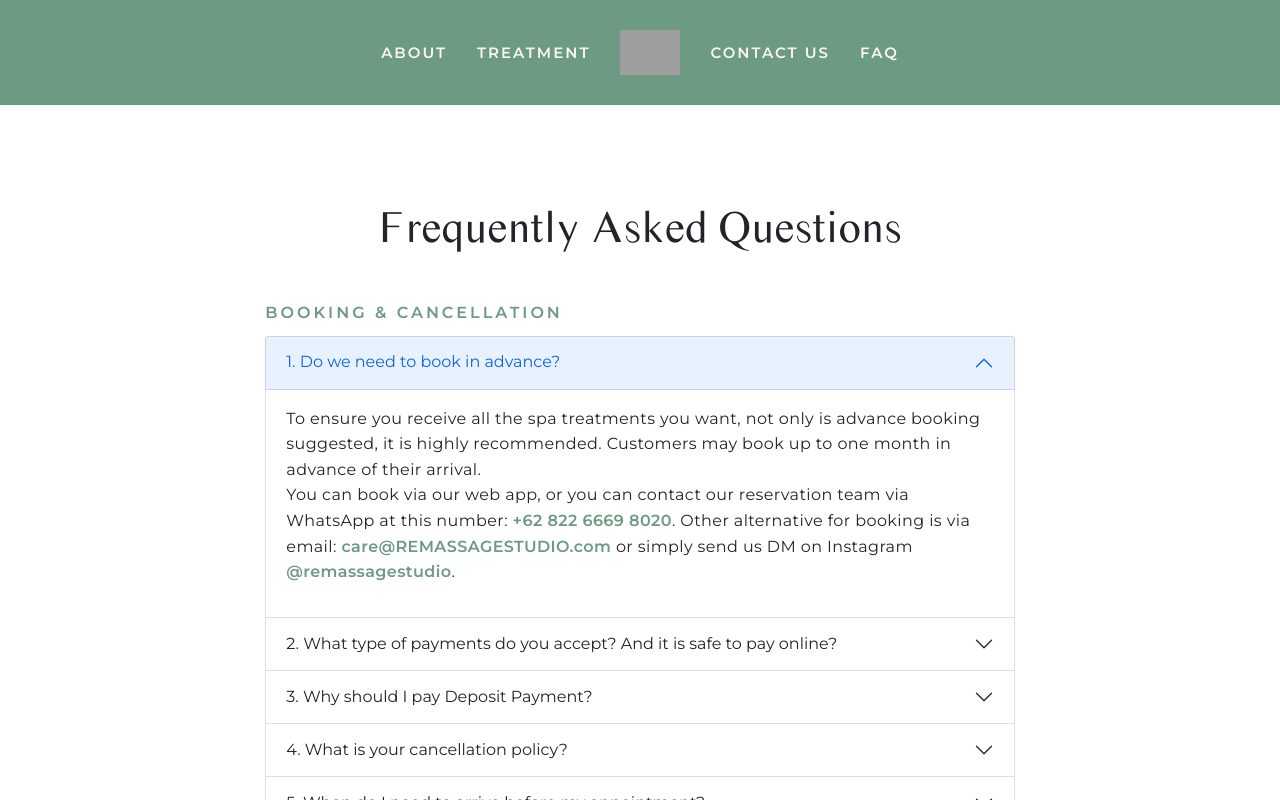
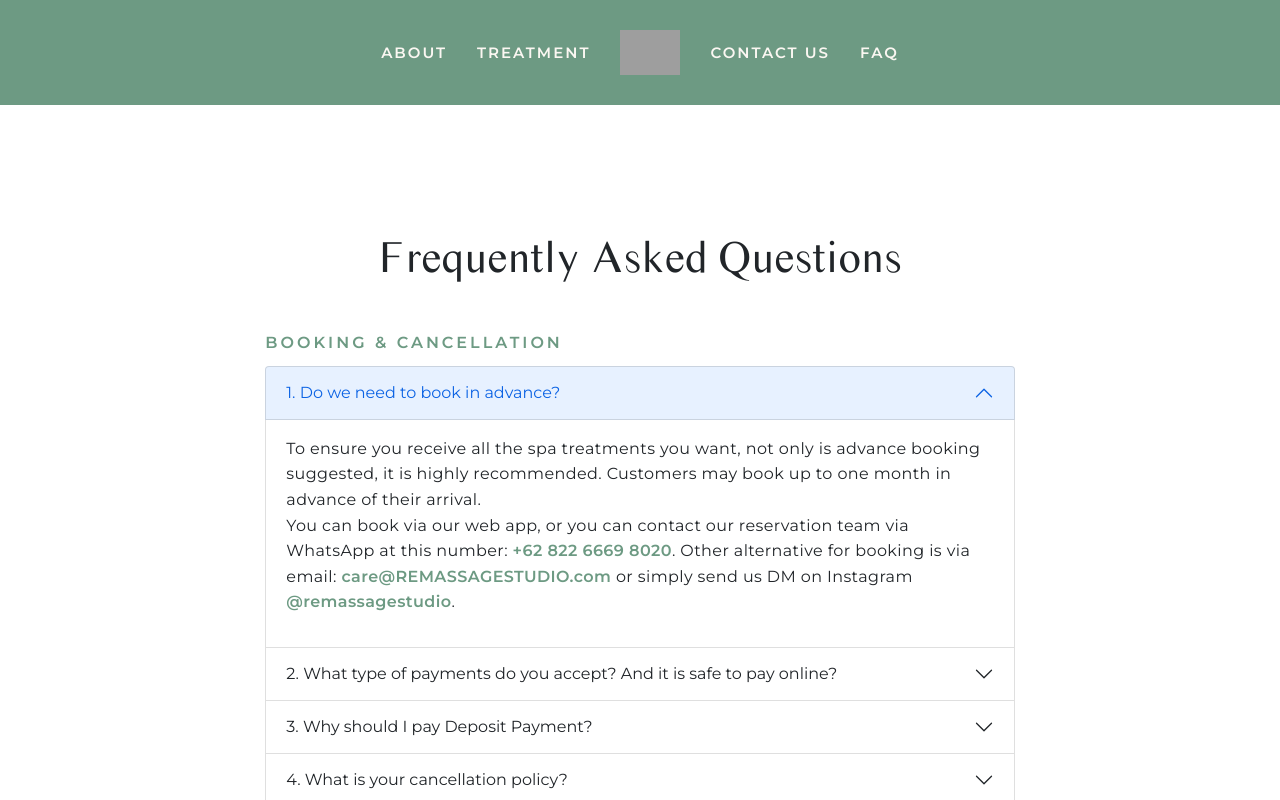
Before and after one commit to aldipee/redayspa, a Next.js app: page /faq in a window 1280 px wide. Shown: the top 800 px of the page. Built offline with nearby package versions, Linux system fonts and the light colour scheme; grey boxes are pictures that could not be loaded.

Commit message:
correct heading format

```diff
--- a/pages/faq.js
+++ b/pages/faq.js
@@ -54,9 +54,9 @@ export default function Home() {
           <div className="row justify-content-center">
             <div className="col col-md-10 col-lg-8 px-4 px-md-0">
               <div className="treatment-item" data-aos="fade-up">
-                <div className="ttl-treatment text-center mb50">
+                <h1 className="ttl-treatment text-center mb50">
                   Frequently Asked Questions
-                </div>
+                </h1>
                 <p className="sm-heading">Booking & Cancellation</p>
                 <div className="accordion" id="accordionBooking">
                   <div className="accordion-item">
```
